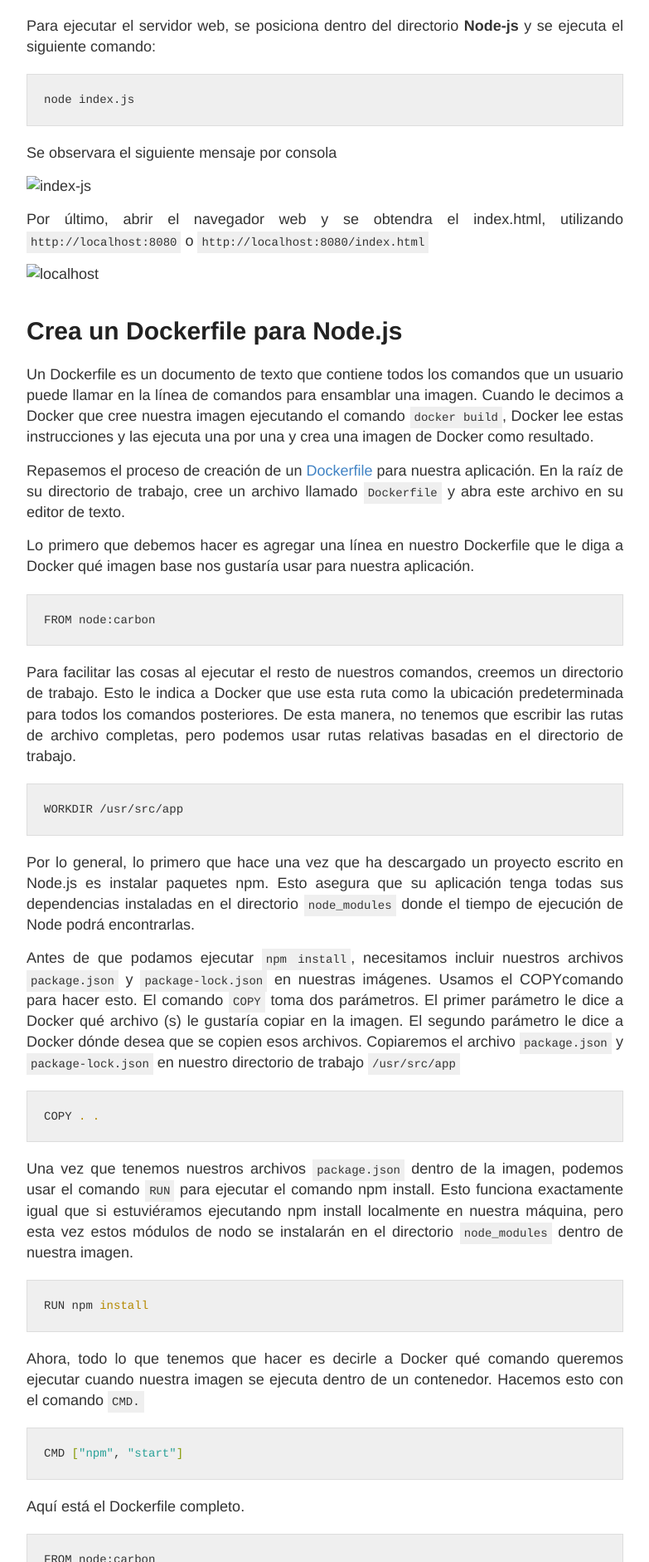
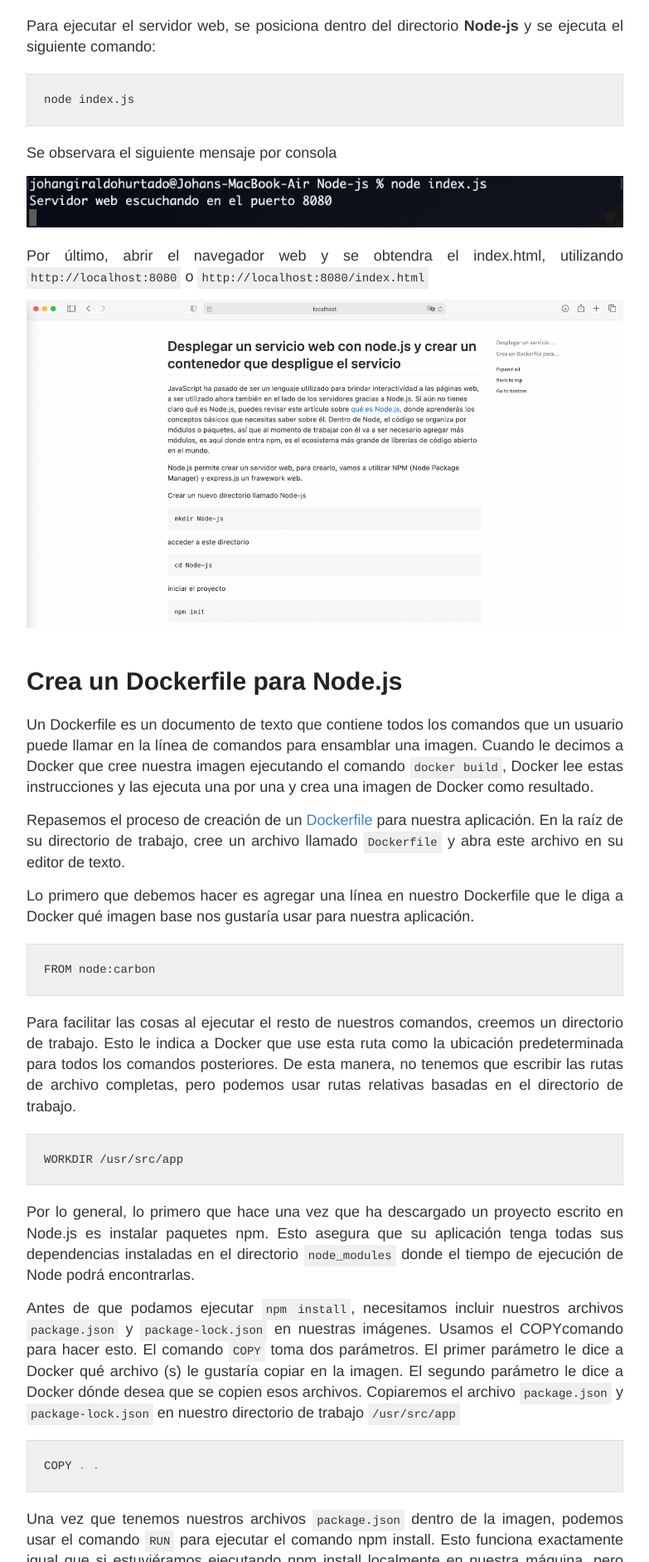
Before and after one commit to jsgiraldoh/jsgiraldoh.github.io, a Jekyll site: the page built from _posts/labs/2021-03-12-Node-js-server-web-blog.md, in a window 1280 px wide. Shown: the part 2604-4486 px from the top of the page at 83% size, without its empty margins (248-1031 px from the left). Built offline with Jekyll 4.4.1, drawn with Linux system fonts in a browser that asks for light colours; nearby versions of some CDN libraries.

Commit message:
modificacion imagenes labs node-js

````diff
--- a/_posts/labs/2021-03-12-Node-js-server-web-blog.md
+++ b/_posts/labs/2021-03-12-Node-js-server-web-blog.md
@@ -4,6 +4,8 @@ title: Desplegar un servicio web con node.js y crear un contenedor que despligue
 categories: labs
 permalink: /Blog/Node-js-server-web-blog/
 ---
+
+
 JavaScript ha pasado de ser un lenguaje utilizado para brindar interactividad a las páginas web, a ser utilizado ahora también en el lado de los servidores gracias a Node.js. Si aún no tienes claro qué es Node.js, puedes revisar este artículo sobre [qué es Node.js](https://devcode.la/blog/que-es-nodejs/), donde aprenderás los conceptos básicos que necesitas saber sobre él. Dentro de Node, el código se organiza por módulos o paquetes, así que al momento de trabajar con él va a ser necesario agregar más módulos, es aquí donde entra npm, es el ecosistema más grande de librerías de código abierto en el mundo.
 
 Node.js permite crear un servidor web, para crearlo, vamos a utilizar NPM (Node Package Manager) y express.js un frawework web.
@@ -28,11 +30,11 @@ npm init
 
 Luego obtendra la siguiente salida y debera ingresar algunos datos, como muestra la siguiente imagen.
 
-<img src="images/img-Node-js-server-web-blog/npm-init.png" title="npm-init" name="npm-init"/><br>
+<img src="{{ site.baseurl }}/images/img-Node-js-server-web-blog/npm-init.png" title="npm-init" name="npm-init"/><br>
 
 **npm init** genera un archivo **package.json**
 
-<img src="images/img-Node-js-server-web-blog/package-json.png" title="package-json" name="package-json"/><br>
+<img src="{{ site.baseurl }}/images/img-Node-js-server-web-blog/package-json.png" title="package-json" name="package-json"/><br>
 
 Este fichero contiene la información anteriormente proporcionada y además se encarga de controlar los paquetes que instalamos para el proyecto. Por ejemplo, para poder crear nuestro servidor rápidamente, vamos a instalar un paquete llamado **express.js**
 
@@ -42,7 +44,7 @@ npm install express --save
 
 Este comando instala **express.js** y además actualiza nuestro archivo package.json gracias al parámetro --save
 
-<img src="images/img-Node-js-server-web-blog/express.png" title="express" name="express"/><br>
+<img src="{{ site.baseurl }}/images/img-Node-js-server-web-blog/express.png" title="express" name="express"/><br>
 
 Hay una parte importante que nos permitirá ver el funcionamiento del servidor web
 
@@ -64,11 +66,11 @@ node index.js
 
 Se observara el siguiente mensaje por consola
 
-<img src="images/img-Node-js-server-web-blog/index-js.png" title="index-js" name="index-js"/><br>
+<img src="{{ site.baseurl }}/images/img-Node-js-server-web-blog/index-js.png" title="index-js" name="index-js"/><br>
 
 Por último, abrir el navegador web y se obtendra el index.html, utilizando ```http://localhost:8080``` o ```http://localhost:8080/index.html```
 
-<img src="images/img-Node-js-server-web-blog/localhost.png" title="localhost" name="localhost"/><br>
+<img src="{{ site.baseurl }}/images/img-Node-js-server-web-blog/localhost.png" title="localhost" name="localhost"/><br>
 
 Crea un Dockerfile para Node.js
 ===
@@ -139,7 +141,7 @@ docker run --name=node-js-server-web-blog -p 8080:8080 -d node-js-server-web-blo
 
 Abrir el navegador web y se obtendra el index.html, utilizando ```http://localhost:8080``` o ```http://localhost:8080/index.html```
 
-<img src="images/img-Node-js-server-web-blog/localhost.png" title="localhost" name="localhost"/><br>
+<img src="{{ site.baseurl }}/images/img-Node-js-server-web-blog/localhost.png" title="localhost" name="localhost"/><br>
 
 [Aquí](https://github.com/jsgiraldoh/Node-js-server-web-blog.git) se puede encontrar una aplicación de ejemplo que ejercita todos los aspectos que se discutieron.
 
````
